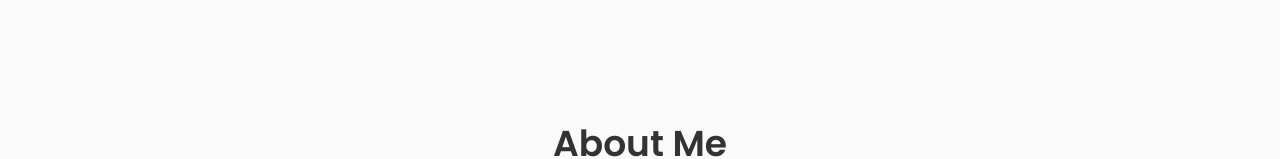
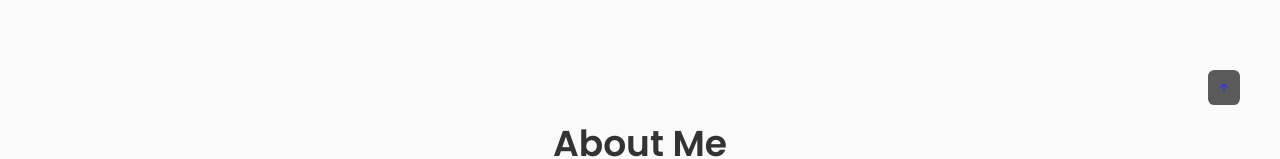
Before and after one commit to HumbleGh/reactfolio, a React (Create React App) app: page / in a window 1280 px wide. Shown: the part 647-806 px from the top of the page. Built offline with nearby package versions, Linux system fonts and the light colour scheme.

Commit message:
scrollup button added

```diff
--- a/src/App.js
+++ b/src/App.js
@@ -9,6 +9,7 @@
 import Testimonials from './components/testimonials/Testimonials';
 import Contact from './components/contact/Contact';
 import Footer from './components/footer/Footer';
+import ScrollUp from './components/scrollup/ScrollUp';
 
 const App = () =>  {
   return (
@@ -23,9 +24,10 @@
       <Qualification />
       <Testimonials />
       <Contact />
-      <Footer />
     </main>
 
+    <Footer />
+    <ScrollUp />
     </>
 
   );
--- /dev/null
+++ b/src/components/scrollup/ScrollUp.jsx
@@ -0,0 +1,12 @@
+import React from 'react';
+import "./scrollup.css";
+
+const ScrollUp = () => {
+  return (
+    <a href="#" className="scrollup">
+        <i className="uil uil-arrow-up scrollup__icon"></i>
+    </a>
+  )
+}
+
+export default ScrollUp
--- /dev/null
+++ b/src/components/scrollup/scrollup.css
@@ -0,0 +1,11 @@
+.scrollup {
+    position: fixed;
+    right: 2.5rem;
+    bottom: 3rem;
+    background-color: var(--title-color);
+    opacity: 0.8;
+    padding: 0.3rem 0.5rem;
+    border-radius: 0.4rem;
+    z-index: var(--z-tooltip);
+    transition: 4s;
+}
```
